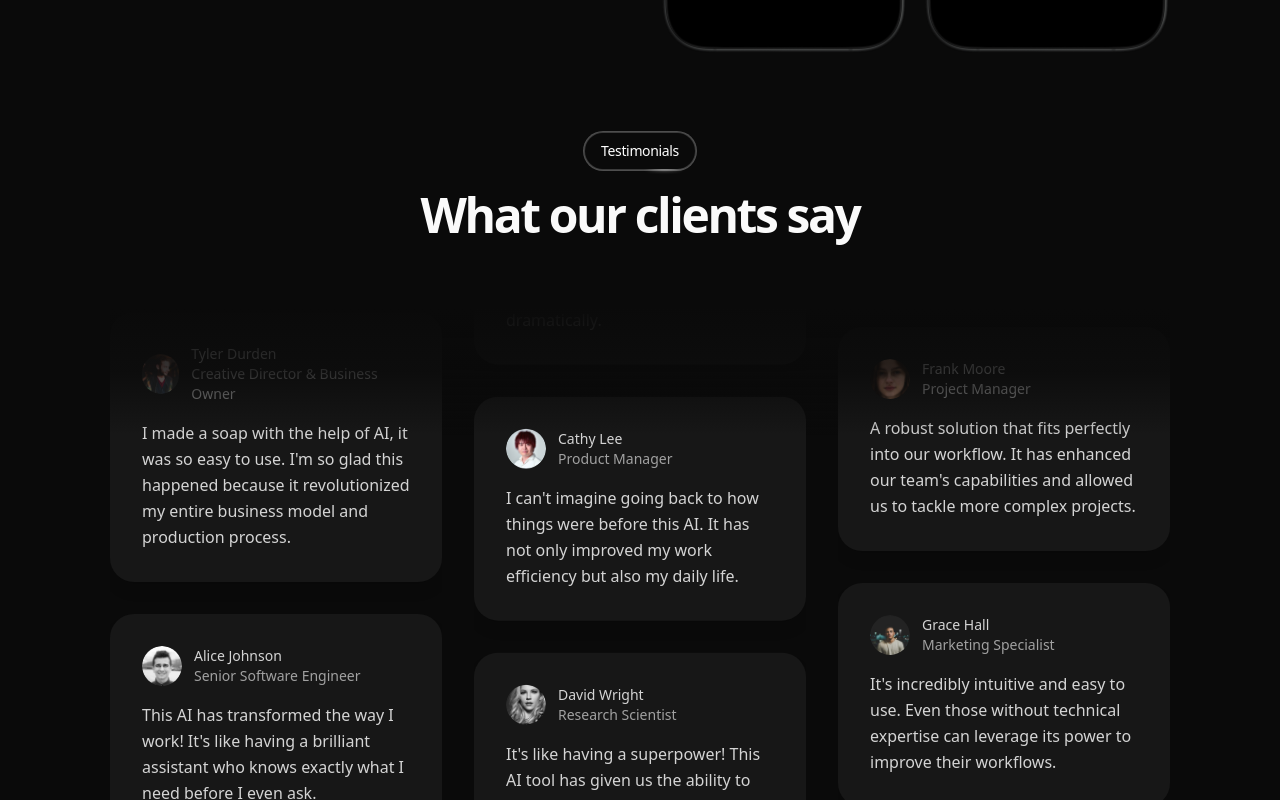
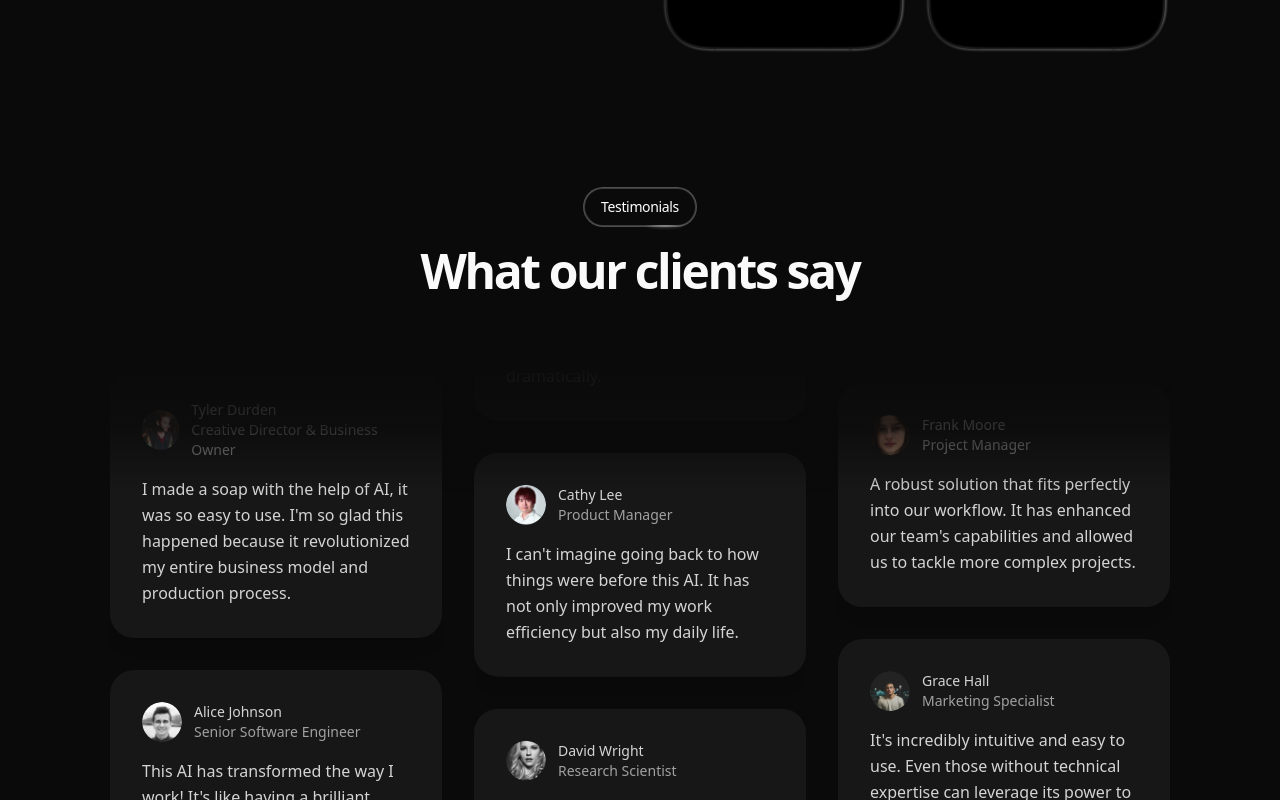
Before and after one commit to abdallanoor/pera-pixel, a Next.js app: page / in a window 1280 px wide. Shown: the part 3740-4540 px from the top of the page. Built offline with nearby package versions, Linux system fonts and the light colour scheme; grey boxes are pictures that could not be loaded.

Commit message:
fix: update section padding in Portfolio and Testimonials components

```diff
--- a/sections/Portfolio.tsx
+++ b/sections/Portfolio.tsx
@@ -122,7 +122,7 @@ export default function Portfolio() {
   ];
 
   return (
-    <section id="portfolio" className="relative my-14 container">
+    <section id="portfolio" className="relative py-14 container">
       <SectionHeader tag="Portfolio" title="Cinematic Visual Experiences" />
 
       {/* Horizontal Videos Section */}
--- a/sections/Testimonials.tsx
+++ b/sections/Testimonials.tsx
@@ -98,7 +98,7 @@ export default function Testimonials() {
   const column3 = testimonials.slice(6, 9);
 
   return (
-    <section className="relative my-14">
+    <section className="relative py-14">
       <div className="container mx-auto">
         <SectionHeader title="What our clients say" tag="Testimonials" />
 
```
